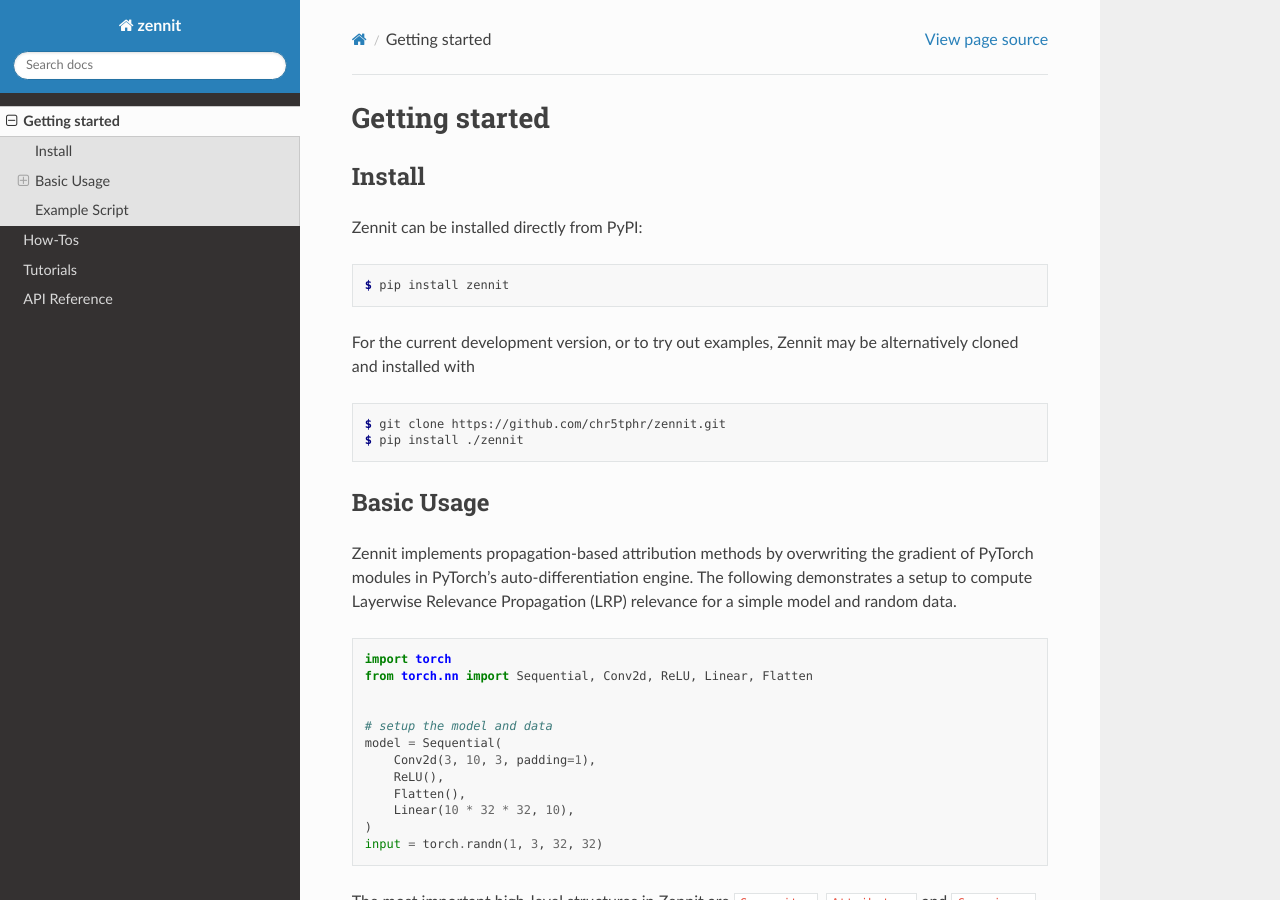
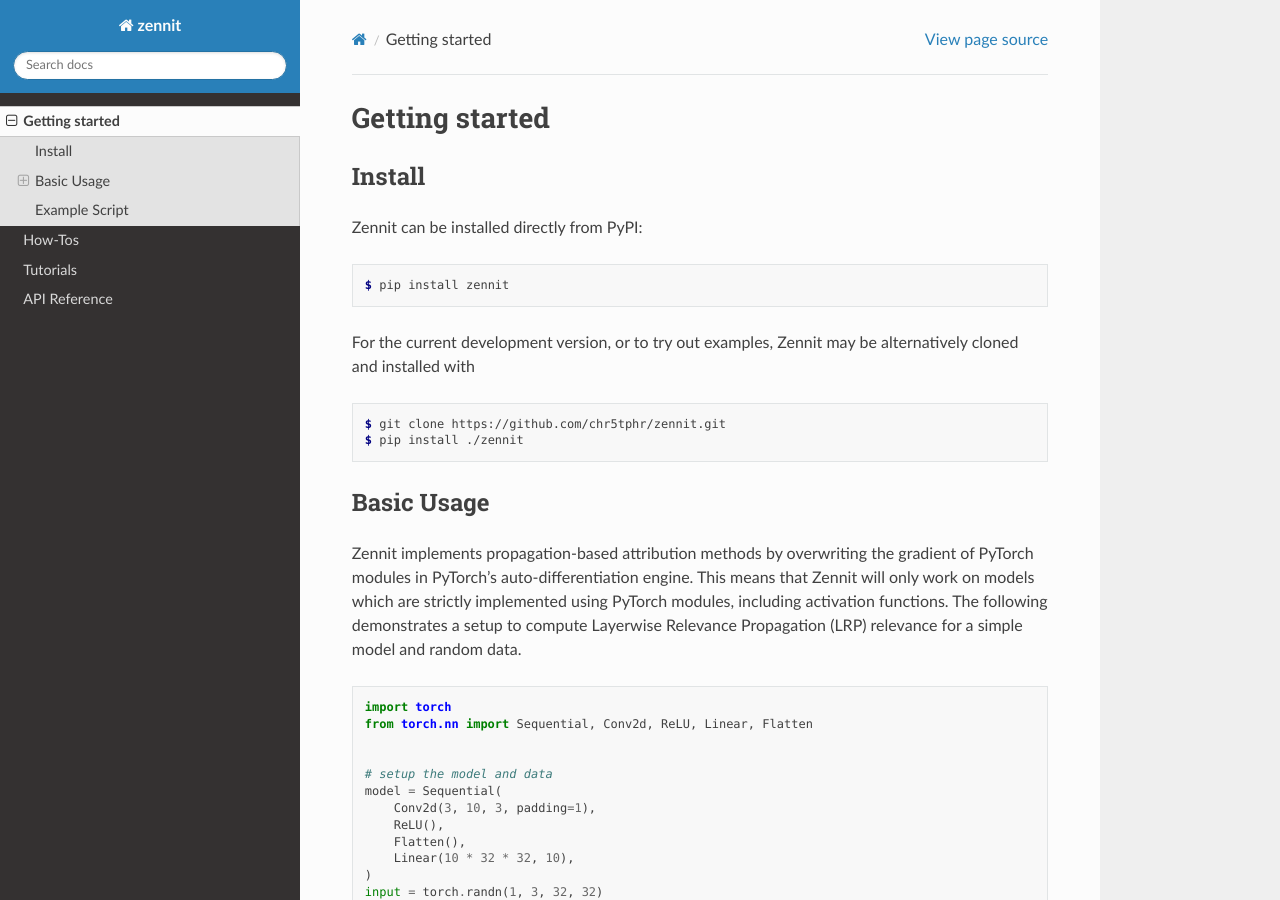
Before and after one commit to chr5tphr/zennit, a Sphinx documentation site: the page built from docs/source/getting-started.rst, in a window 1280 px wide and 900 px high. Built offline with Sphinx 7.4.7 and the Read the Docs theme 2.0.0, drawn with Linux system fonts in a browser that asks for light colours; formulas are drawn with MathJax 3; pages that are not in the unit, such as notebooks, are missing from menus; the version number could not be read and is left out; some of the changed text lies outside the part shown.

Commit message:
Docs: Clarification about modules, merge batchnorm
- clarify the requirement of models to be implemented using pytorch
  modules in `getting-started.rst` and `README.md`
- clarify the requirement of ordered children in sequential models for
  `SequentialMergeBatchNorm` in `getting-started.rst`

```diff
--- a/docs/source/getting-started.rst
+++ b/docs/source/getting-started.rst
@@ -24,9 +24,11 @@
 -----------
 
 Zennit implements propagation-based attribution methods by overwriting the
-gradient of PyTorch modules in PyTorch's auto-differentiation engine. The
-following demonstrates a setup to compute Layerwise Relevance Propagation (LRP)
-relevance for a simple model and random data.
+gradient of PyTorch modules in PyTorch's auto-differentiation engine. This means
+that Zennit will only work on models which are strictly implemented using
+PyTorch modules, including activation functions. The following demonstrates a
+setup to compute Layerwise Relevance Propagation (LRP) relevance for a simple
+model and random data.
 
 .. code-block:: python
 
@@ -43,7 +45,8 @@
     )
     input = torch.randn(1, 3, 32, 32)
 
-The most important high-level structures in Zennit are ``Composites``, ``Attributors`` and ``Canonizers``.
+The most important high-level structures in Zennit are ``Composites``,
+``Attributors`` and ``Canonizers``.
 
 
 Composites
@@ -121,7 +124,8 @@
 
     print('SmoothGrad:', relevance)
 
-More information on attributors can be found in :doc:`/how-to/use-attributors` and :doc:`/how-to/write-custom-attributors`.
+More information on attributors can be found in :doc:`/how-to/use-attributors`
+and :doc:`/how-to/write-custom-attributors`.
 
 Canonizers
 ^^^^^^^^^^
@@ -157,7 +161,10 @@
 Some pre-defined canonizers for models from ``torchvision`` can be found in
 :py:mod:`zennit.torchvision`. The :py:class:`zennit.torchvision.VGGCanonizer`
 specifically is simply :py:class:`zennit.canonizers.SequentialMergeBatchNorm`,
-which may be used when ``BatchNorm`` is used in sequential models. For more
+which may be used when ``BatchNorm`` is used in sequential models. Note that for
+``SequentialMergeBatchNorm`` to work, all functions (linear layers, activations,
+...) must be modules and assigned to their parent module in the order they are
+visited (see :py:class:`zennit.canonizers.SequentialMergeBatchNorm`). For more
 information on canonizers see :doc:`/how-to/use-composites-and-canonizers` and
 :doc:`/how-to/write-custom-canonizers`.
 
```
Also changed, not shown: README.md (+2 -0 lines).
